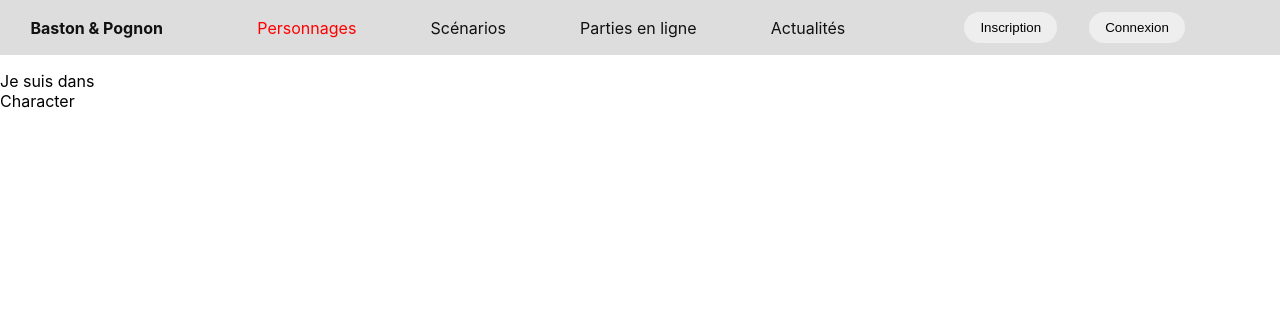
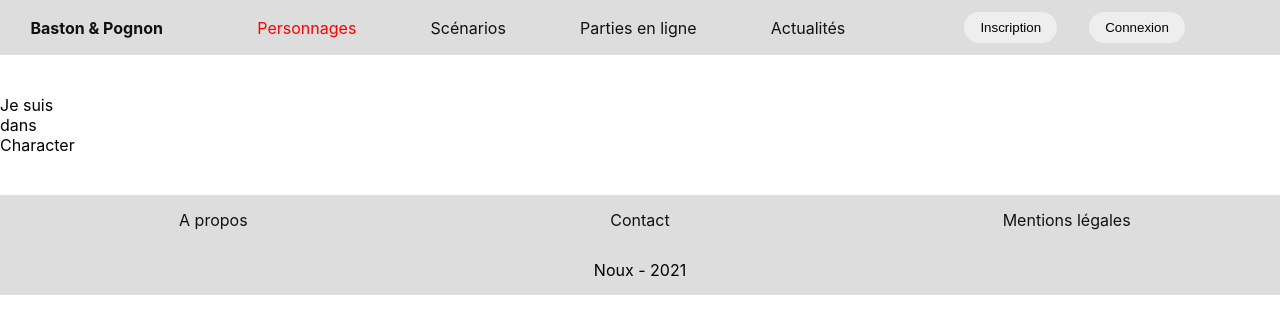
Before and after one commit to arnaudcalmels/baston_et_pognon, a React (Create React App) app in the folder front/: page /personnage in a window 1280 px wide. Shown: the top 334 px of the page. Built offline with nearby package versions, Linux system fonts and the light colour scheme.

Commit message:
footer component

```diff
--- a/front/src/App.css
+++ b/front/src/App.css
@@ -1,5 +1,11 @@
 .App {
   display: grid;
   grid-template-columns: repeat(12, 1fr);
-  grid-template-rows: 55px auto 55px;
+  grid-template-rows: 55px auto 100px;
+  gap: 1.5rem;
 }
+
+li {
+  list-style-type: none;
+  cursor: pointer;
+}
--- a/front/src/App.js
+++ b/front/src/App.js
@@ -16,7 +16,6 @@ function App() {
         <Route exact path="/scenario" component={Scenario} />
         <Route exact path="/jeu" component={Game} />
         <Route exact path="/actualité" component={News} />
-
       </Switch>
     </div>
   );
--- /dev/null
+++ b/front/src/components/Footer/footer.module.css
@@ -0,0 +1,32 @@
+.footer {
+    background-color: #ddd;
+    grid-row: 3 / 4;
+    grid-column: 1 / span 12;
+    align-items: center;
+    display: grid;
+    grid-template-rows: repeat(2, 50px);
+}
+
+.footer ul {
+    padding: 0;
+    grid-row: 1 / 2;
+    display: grid;
+    grid-template-columns: repeat(3, 1fr);
+    justify-items: center;
+}
+
+.link {
+    text-decoration: none;
+    color: #111;
+}
+
+.footer p {
+    grid-row: 2 / 3;
+    text-align: center;
+}
+
+@media screen and (max-width: 500px) {
+    .footer ul {
+        grid-template-columns: 30% 30% 40%;
+    }
+}
--- /dev/null
+++ b/front/src/components/Footer/index.js
@@ -0,0 +1,30 @@
+import React from 'react';
+import { Link } from 'react-router-dom';
+// import PropTypes from 'prop-types';
+
+import styles from './footer.module.css';
+
+const Footer = (props) => {
+    return (
+        <div className={styles['footer']}>
+            <ul>
+                <li>
+                    <Link className={styles['link']} to='#'>A propos</Link>
+                </li>
+                <li>
+                    <Link className={styles['link']} to='#'>Contact</Link>
+                </li>
+                <li>
+                    <Link className={styles['link']} to='#'>Mentions légales</Link>
+                </li>
+            </ul>
+            <p>Noux - 2021</p>
+        </div>
+    );
+};
+
+// Footer.propTypes = {
+
+// };
+
+export default Footer;
--- a/front/src/components/Navigation/navigation.module.css
+++ b/front/src/components/Navigation/navigation.module.css
@@ -41,15 +41,9 @@
     justify-content: center;
 }
 
-ul {
+.navbar ul {
     display: flex;
     justify-content: space-between;
-}
-
-li {
-    list-style-type: none;
-    cursor: pointer;
-
 }
 
 .navlink {
@@ -104,12 +98,15 @@ li {
         padding-bottom: 0.5rem;
     }
 
-    ul {
+    .navbar ul {
+        padding-top: 0.8rem;
         flex-direction: column;
+        height: 150px;
     }
 
-    li {
+    li .navlink {
         padding: 0.8rem;
+        margin-top: 1rem;
     }
 
 }
--- a/front/src/pages/Character/index.js
+++ b/front/src/pages/Character/index.js
@@ -1,5 +1,7 @@
 import React from 'react';
 import Navigation from '../../components/Navigation';
+import Footer from '../../components/Footer';
+
 // import PropTypes from 'prop-types';
 
 const Character = (props) => {
@@ -7,6 +9,7 @@ const Character = (props) => {
         <>
             <Navigation />
             <p>Je suis dans Character</p>
+            <Footer />
         </>
     );
 };
--- a/front/src/pages/Game/index.js
+++ b/front/src/pages/Game/index.js
@@ -1,5 +1,7 @@
 import React from 'react';
 import Navigation from '../../components/Navigation';
+import Footer from '../../components/Footer';
+
 // import PropTypes from 'prop-types';
 
 const Game = (props) => {
@@ -7,6 +9,7 @@ const Game = (props) => {
         <>
             <Navigation />
             <p>Je suis dans Game</p>
+            <Footer />
         </>
     );
 };
--- a/front/src/pages/Home/index.js
+++ b/front/src/pages/Home/index.js
@@ -1,5 +1,6 @@
 import React from 'react';
 import Navigation from '../../components/Navigation';
+import Footer from '../../components/Footer';
 // import PropTypes from 'prop-types';
 
 const Home = (props) => {
@@ -7,6 +8,7 @@ const Home = (props) => {
         <>
             <Navigation />
             <p>Je suis dans Home</p>
+            <Footer />
         </>
     );
 };
--- a/front/src/pages/News/index.js
+++ b/front/src/pages/News/index.js
@@ -1,5 +1,7 @@
 import React from 'react';
 import Navigation from '../../components/Navigation';
+import Footer from '../../components/Footer';
+
 // import PropTypes from 'prop-types';
 
 const News = (props) => {
@@ -7,6 +9,7 @@ const News = (props) => {
         <>
             <Navigation />
             <p>Je suis dans News</p>
+            <Footer />
         </>
     );
 };
--- a/front/src/pages/Scenario/index.js
+++ b/front/src/pages/Scenario/index.js
@@ -1,5 +1,7 @@
 import React from 'react';
 import Navigation from '../../components/Navigation';
+import Footer from '../../components/Footer';
+
 // import PropTypes from 'prop-types';
 
 const Scenario = (props) => {
@@ -7,6 +9,7 @@ const Scenario = (props) => {
         <>
             <Navigation />
             <p>Je suis dans Scenario</p>
+            <Footer />
         </>
     );
 };
```
